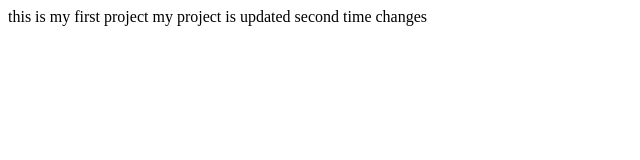
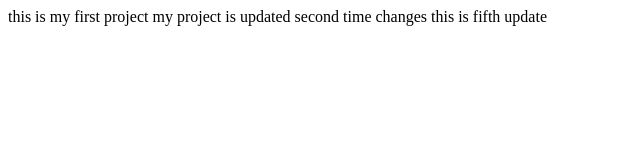
Before and after one commit to sanjeev-rao-ghb/41R-git2, a plain HTML site: page index.html in a window 1280 px wide. Shown: the whole page, without its empty margins (0-640 px from the left). Drawn offline with Linux system fonts and the light colour scheme.

Commit message:
5th update

```diff
--- a/index.html
+++ b/index.html
@@ -9,5 +9,6 @@
     this is my first project
     my project is updated
     second time changes
+    this is fifth update
 </body>
 </html>
```
